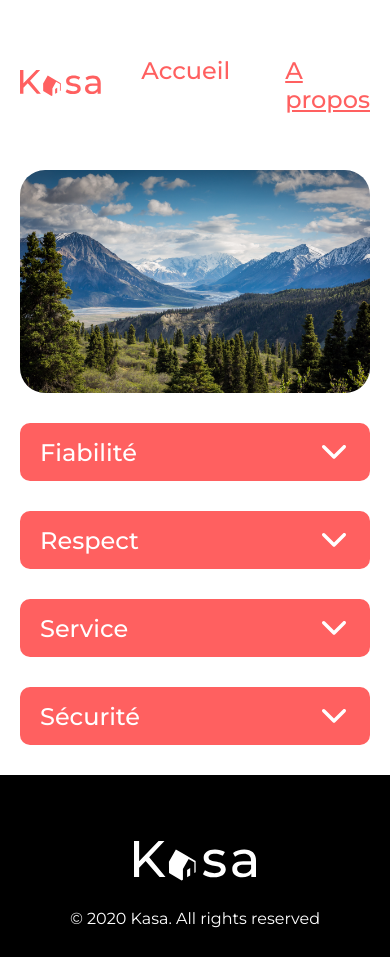
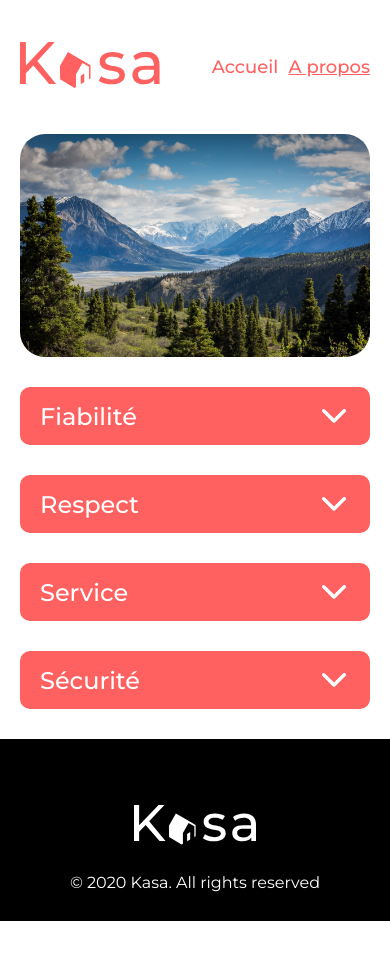
Before and after one commit to MarineGlawnick/OpenClassrooms_Kasa, a React (Create React App) app: page /about in a window 390 px wide. After the commit the page ends 921 px from the top, so only its background shows below. Built offline with nearby package versions, Linux system fonts and the light colour scheme.

Commit message:
fix header

```diff
--- a/src/components/Header/_header.scss
+++ b/src/components/Header/_header.scss
@@ -37,8 +37,18 @@
 
 @media screen and (max-width: 768px) {
     .header {
+        ul {
+            gap: 10px;
+
+            li {
+                .nav_link {
+                    font-size: 18px;
+                }
+            }
+        }
+
         &__logo {
-            width: 30%;
+            width: 40%;
         }
     }
 }
```
